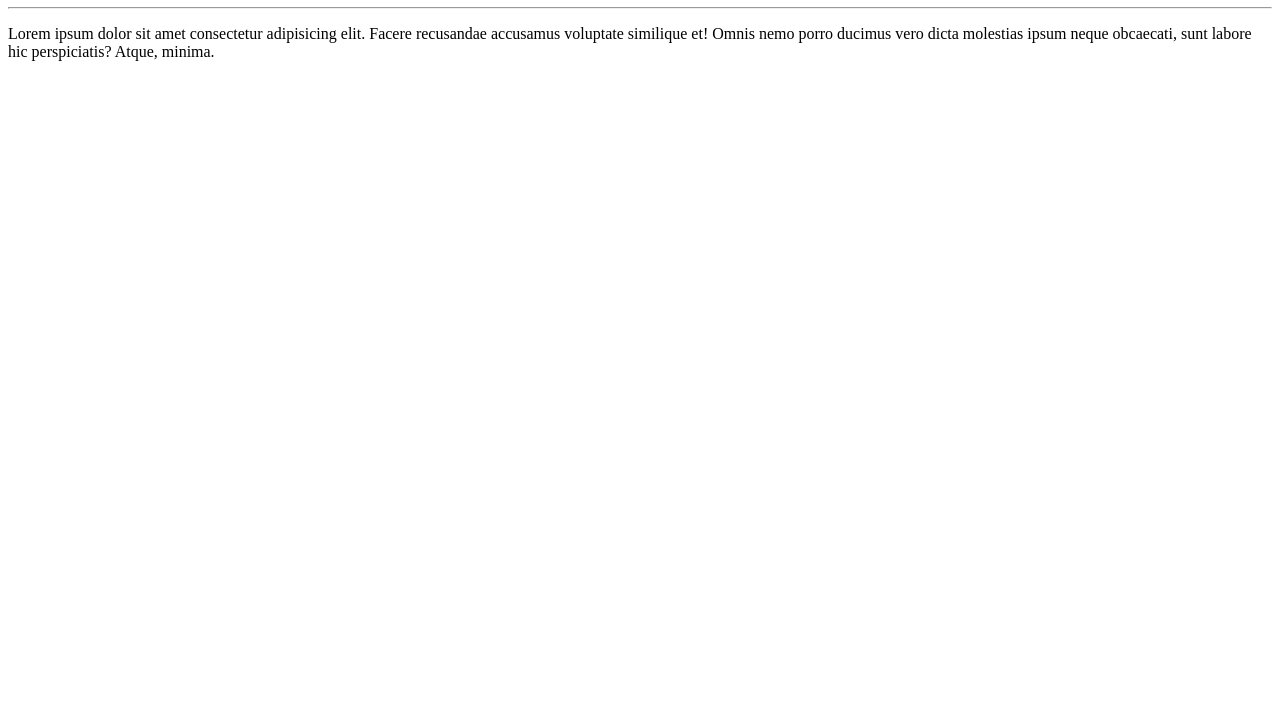
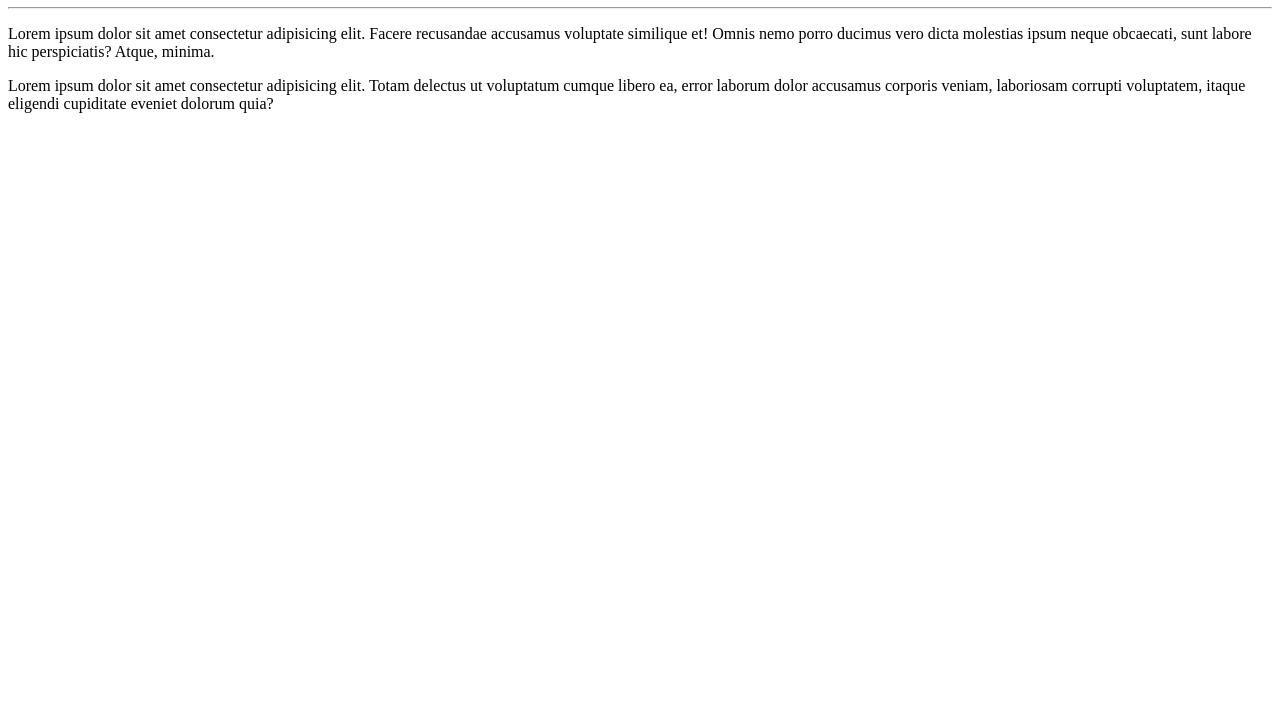
Before and after one commit to PedroBighetti/Ola-Mundo, a plain HTML site: page site_exemplo/index.html in a window 1280 px wide. Shown: the part 73-800 px from the top of the page. Drawn offline with Linux system fonts and the light colour scheme.

Commit message:
adicionei um parágrafo

```diff
--- a/site_exemplo/index.html
+++ b/site_exemplo/index.html
@@ -9,5 +9,6 @@
     <h1>Olá, mundo!!!</h1>
     <hr>
     <p>Lorem ipsum dolor sit amet consectetur adipisicing elit. Facere recusandae accusamus voluptate similique et! Omnis nemo porro ducimus vero dicta molestias ipsum neque obcaecati, sunt labore hic perspiciatis? Atque, minima.</p>
+    <p>Lorem ipsum dolor sit amet consectetur adipisicing elit. Totam delectus ut voluptatum cumque libero ea, error laborum dolor accusamus corporis veniam, laboriosam corrupti voluptatem, itaque eligendi cupiditate eveniet dolorum quia?</p>
 </body>
 </html>
```
